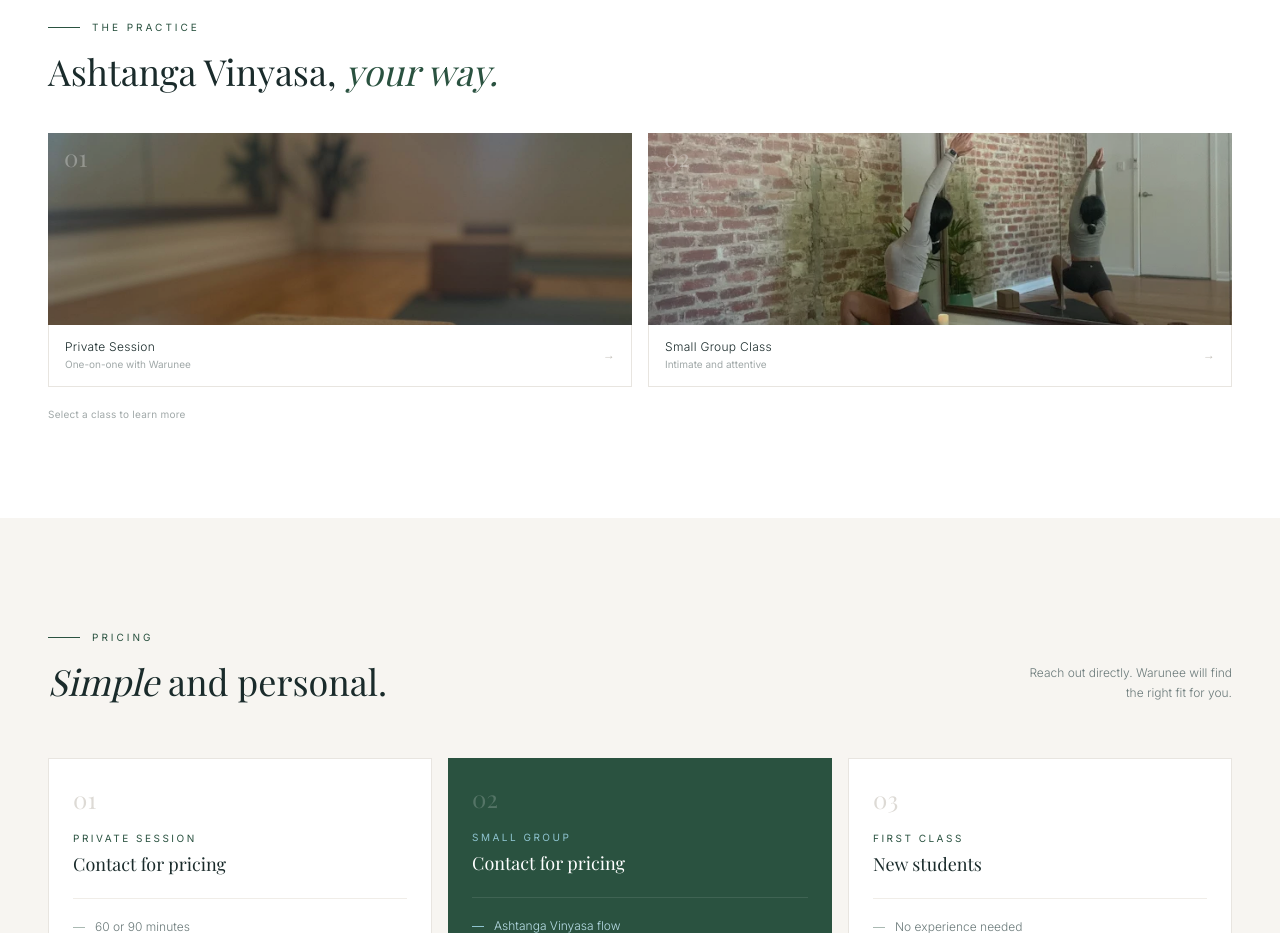
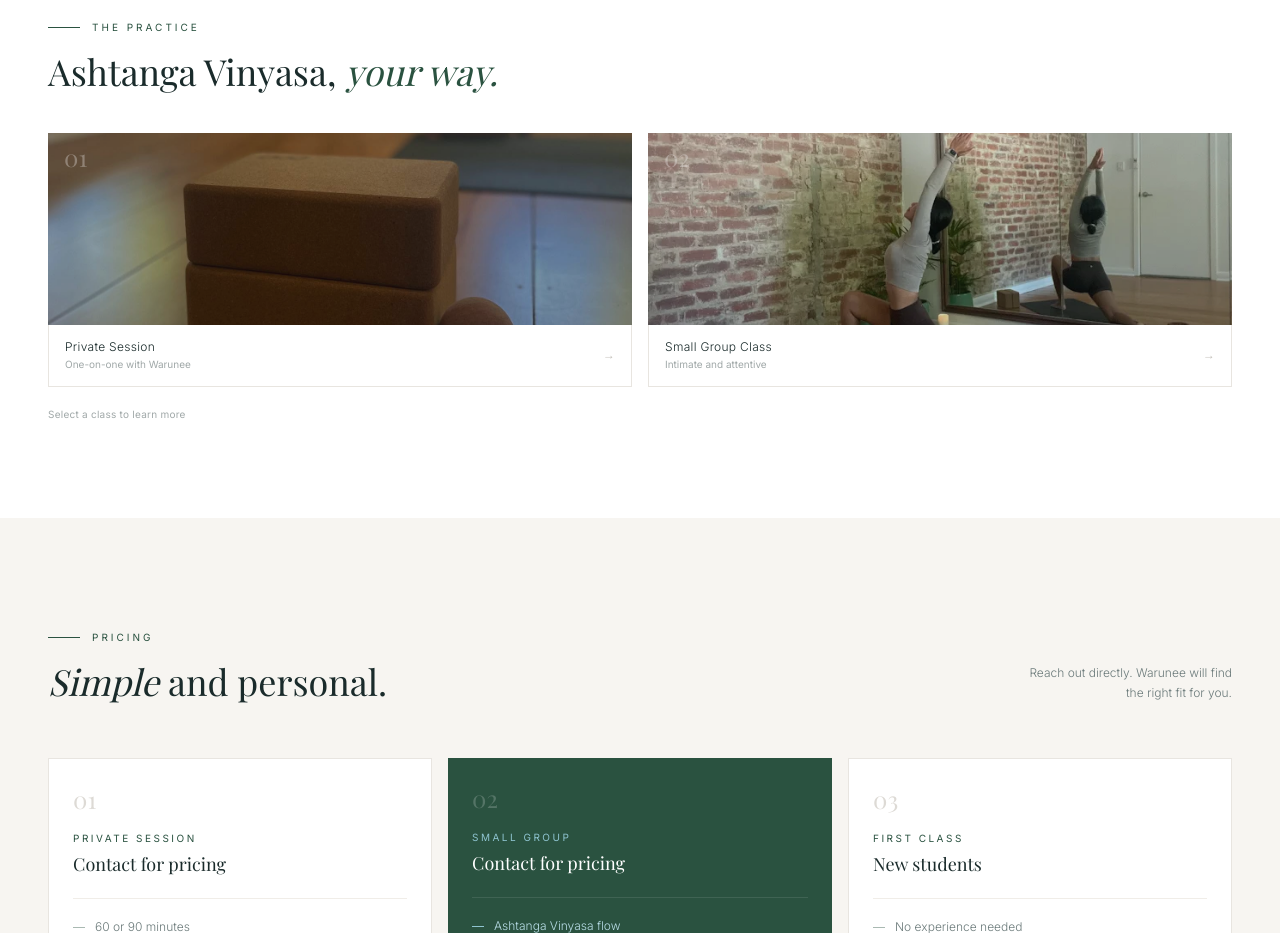
Before and after one commit to alexandriabraniff-dotcom/yosana-yoga, a Next.js app: page / in a window 1280 px wide. Shown: the part 1800-2733 px from the top of the page. Built offline with nearby package versions, Linux system fonts and the light colour scheme; a web font is replaced by a local one.

Commit message:
Private class card: move image up to 65%

```diff
--- a/src/components/classes.tsx
+++ b/src/components/classes.tsx
@@ -11,7 +11,7 @@ const classes = [
     name: "Private Session",
     tag: "One-on-one with Warunee",
     image: "/489972824_18307666117237707_9088277353174030011_n.jpg",
-    imageOffset: "center 35%",
+    imageOffset: "center 65%",
     details: {
       description:
         "A session built entirely around you: your body, your goals, your pace. Warunee guides you through Ashtanga Vinyasa sequences with hands-on adjustments and careful, personalised attention.",
```
